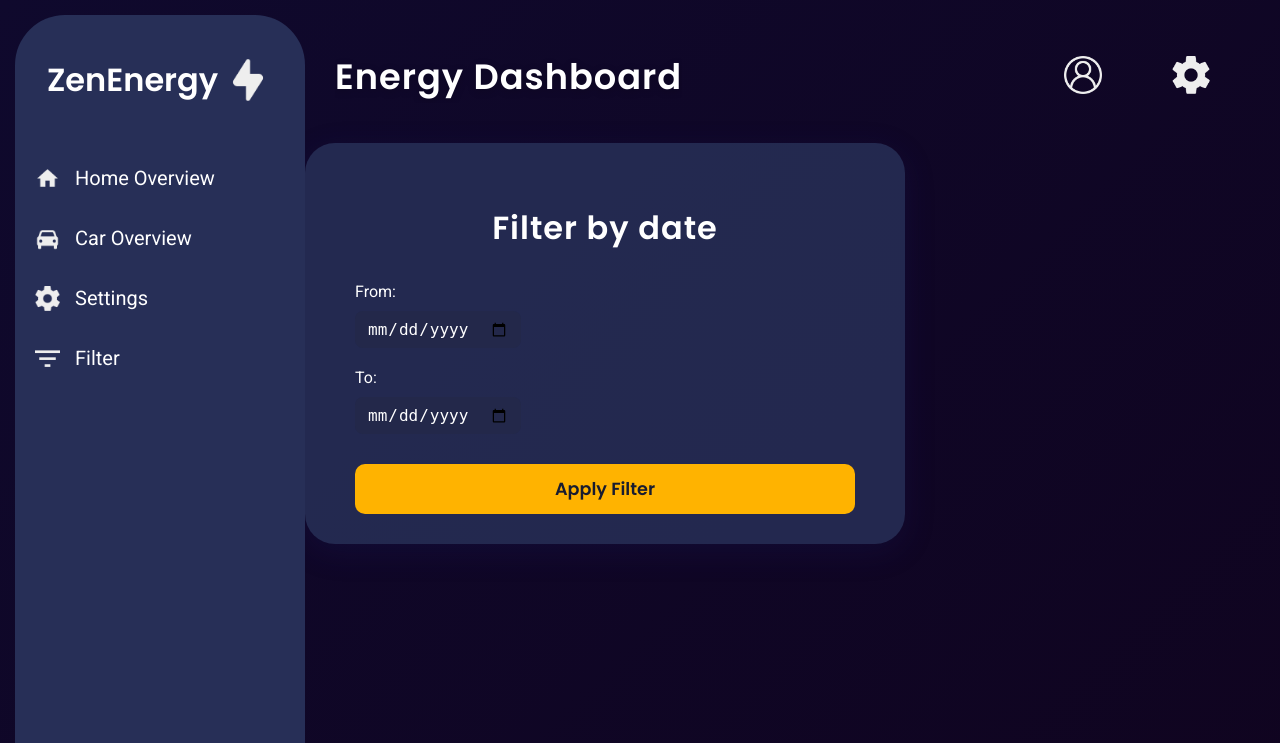
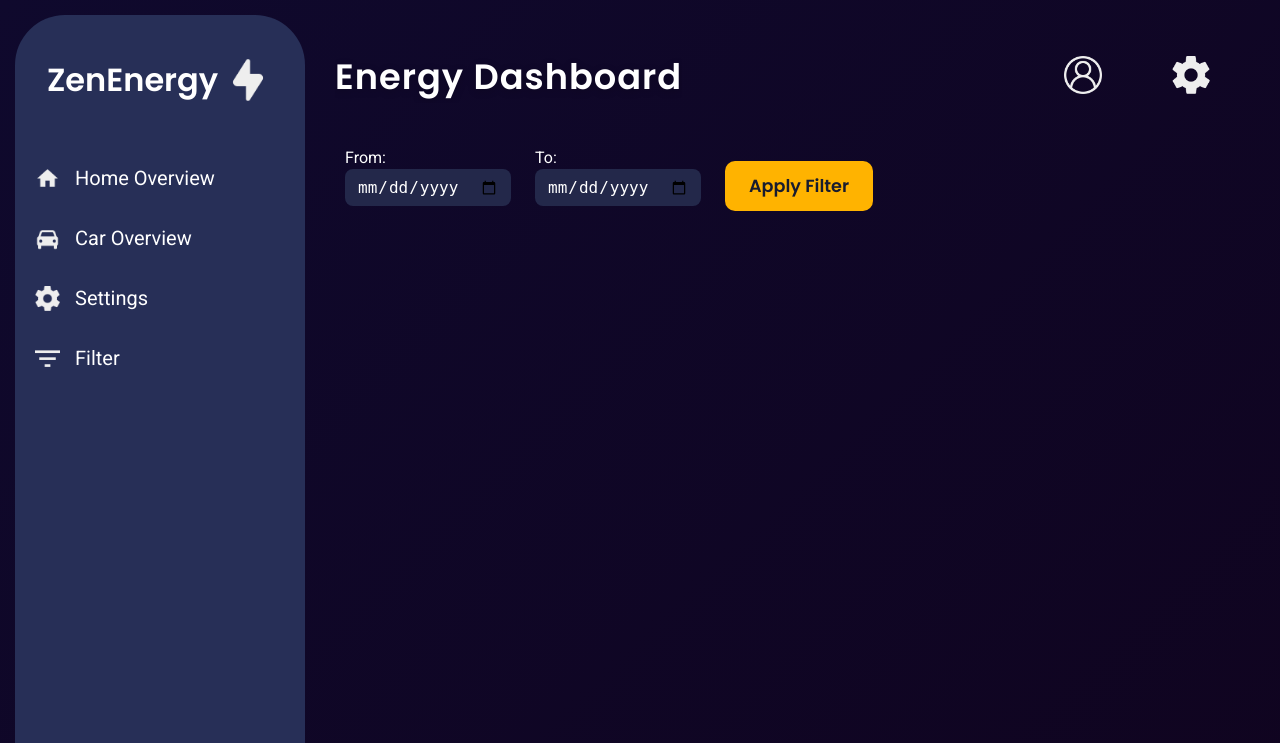
Before and after one commit to DJAVDH/Smart-Energy-Dashboard, a PHP site: page /filter.php in a window 1280 px wide. Shown: the top 743 px of the page. Run offline with PHP 8.4, Linux system fonts and the light colour scheme.

Commit message:
fix filterpagina

```diff
--- a/filter.php
+++ b/filter.php
@@ -4,7 +4,6 @@
   <meta charset="UTF-8" />
   <meta name="viewport" content="width=device-width, initial-scale=1.0" />
   <title>Energy Dashboard</title>
-  <link rel="stylesheet" href="static/css/style.css" />
   <link rel="stylesheet" href="static/css/filterstyle.css" />
   <link rel="preconnect" href="https://fonts.googleapis.com">
   <link rel="preconnect" href="https://fonts.gstatic.com" crossorigin>
@@ -56,10 +55,8 @@
         </span>
       </div>
 
-      <!-- Filter sectie -->
-      <div class="filter-section">
-        <h1>Filter by date</h1>
-        <form class="filter-form">
+<!-- Filterbalk bovenaan -->
+<form class="filter-bar">
   <div class="form-group">
     <label for="start-date">From:</label>
     <input type="date" id="start-date" name="start-date">
@@ -72,8 +69,10 @@
     Apply Filter
   </button>
 </form>
-      </div>
-    </div>
+
+<!-- Hier komt straks je info-sectie -->
+<div class="filter-info">
+  <!-- Info komt hier -->
 </div>
 
 </body>
--- a/static/css/filterstyle.css
+++ b/static/css/filterstyle.css
@@ -1,47 +1,170 @@
-/* Filter sectie styling */
-.filter-section {
-  margin-top: 40px;
-  background: rgba(39, 47, 87, 0.85);
-  border-radius: 30px;
-  padding: 40px 50px 30px 50px;
-  max-width: 500px;
-  box-shadow: 0 8px 32px 0 rgba(31, 38, 135, 0.15);
+/* Algemene body en achtergrond */
+body, html {
+  margin: 0;
+  padding: 0;
+  height: 100%;
+  overflow-x: hidden;
+  font-family: Arial, sans-serif;
+  background: linear-gradient(to bottom right, #0F092D, #10031D);
+}
+
+/* Hoofdcontainer voor layout */
+.layout-container {
+  display: flex;
+  align-items: flex-start;
+  height: 155vh;
+  min-height: 100vh;
+  width: 100%;
+  box-sizing: border-box;
+}
+
+/* Zijbalk navigatie */
+.sidebar-nav {
+  position: relative;
+  z-index: 1;
+  height: 100%;
+  width: 290px;
+  background-color: #272F57;
+  color: white;
+  padding: 20px;
+  box-sizing: border-box;
+  border-radius: 50px;
+  margin-top: 15px;
+  margin-bottom: 15px;
+  margin-left: 15px;
+  flex-shrink: 0;
+}
+
+/* Logo sectie in de zijbalk */
+.sidebar-logo-section {
+  display: flex;
+  align-items: center;
+  margin-bottom: 40px;
+  justify-content: center;
+  font-family: Poppins, sans-serif;
+}
+
+.sidebar-logo {
+  width: 50px;
+  height: 50px;
+  margin-left: 5px;
+}
+
+/* Navigatielinks in de zijbalk */
+.sidebar-links {
   display: flex;
   flex-direction: column;
+}
+
+.sidebar-links a {
+  color: white;
+  text-decoration: none;
+  margin-bottom: 35px;
+  display: flex;
+  align-items: center;
+  transition: opacity 0.2s;
+  font-size: 20px;
+  font-family: Roboto, sans-serif;
+}
+
+.sidebar-links a:hover {
+  opacity: 0.8;
+}
+
+.sidebar-icon {
+  width: 25px;
+  height: 25px;
+  margin-right: 15px;
+}
+
+/* Hoofdcontent rechts van de zijbalk */
+.main-panel {
+  display: flex;
+  flex-direction: column;
+  flex: 1;
+  margin-top: 0;
+  height: 100%;
+}
+
+/* Rij met dashboard titel en iconen */
+.dashboard-header-row {
+  display: flex;
+  align-items: center;
+  justify-content: space-between;
+  width: 100%;
+  margin-top: 50px;
+  margin-left: 0;
+  margin-right: 0;
+  padding-left: 30px;
+  padding-right: 40px;
+}
+
+/* Dashboard titel */
+.dashboard-title-label {
+  position: relative;
+  margin-left: 0;
+  margin-top: 0;
+  color: white;
+  font-size: 2.2em;
+  font-family: Poppins, sans-serif;
+  font-weight: 700;
+  letter-spacing: 1px;
+  z-index: 2;
+  text-shadow: 0 2px 8px rgba(0,0,0,0.2);
+  white-space: nowrap;
+  flex-shrink: 1;
+  max-width: calc(100vw - 350px);
+  overflow: hidden;
+  text-overflow: ellipsis;
+  display: flex;
   align-items: center;
 }
 
-.filter-section h1 {
-  font-family: Poppins, sans-serif;
-  font-size: 2rem;
-  font-weight: 600;
-  margin-bottom: 30px;
-  color: #fff;
-  letter-spacing: 1px;
+/* Iconen rechts van de dashboard titel */
+.dashboard-header-icons {
+  display: flex;
+  gap: 70px;
+  margin-right: 100px;
+  margin-left: 30px;
 }
 
-.filter-form {
-  display: flex;
-  flex-direction: column;
-  gap: 20px;
-  width: 100%;
+.dashboard-header-icon {
+  width: 38px;
+  height: 38px;
+  border-radius: 10px;
+  display: inline-block;
 }
 
-.form-group {
+
+
+
+/* filter */
+
+.filter-bar {
+  display: flex;
+  align-items: center;
+  gap: 24px;
+  margin-top: 40px;
+  margin-left: 40px;
+  margin-bottom: 32px;
+  width: 100%;
+  max-width: 700px;
+}
+
+.filter-bar .form-group {
   display: flex;
   flex-direction: column;
   align-items: flex-start;
-  gap: 8px;
 }
 
-.form-group label {
-  font-family: Roboto, sans-serif;
+.filter-bar label {
+  font-family: 'Roboto', Arial, sans-serif;
   font-size: 1rem;
   color: #fff;
   margin-bottom: 2px;
 }
 
-.form-group input[type="date"] {
+.filter-bar input[type="date"] {
   padding: 8px 12px;
   border-radius: 8px;
   border: none;
@@ -52,26 +175,26 @@
   transition: background 0.2s;
 }
 
-.form-group input[type="date"]:focus {
+.filter-bar input[type="date"]:focus {
   background: #2e3760;
 }
 
-.apply-button {
-  margin-top: 10px;
-  padding: 12px 0;
-  width: 100%;
+.filter-bar .apply-button {
+  margin-top: 18px;
+  padding: 12px 24px;
   background: #ffb300;
   color: #181c2f;
-  font-family: Poppins, sans-serif;
+  font-family: 'Poppins', Arial, sans-serif;
   font-size: 1.1rem;
   font-weight: 600;
   border: none;
   border-radius: 10px;
   cursor: pointer;
   transition: background 0.2s, color 0.2s;
+  align-self: flex-end;
 }
 
-.apply-button:hover {
+.filter-bar .apply-button:hover {
   background: #ffd54f;
   color: #181c2f;
 }
```
Lines whose indentation alone changed are shown as unchanged.
